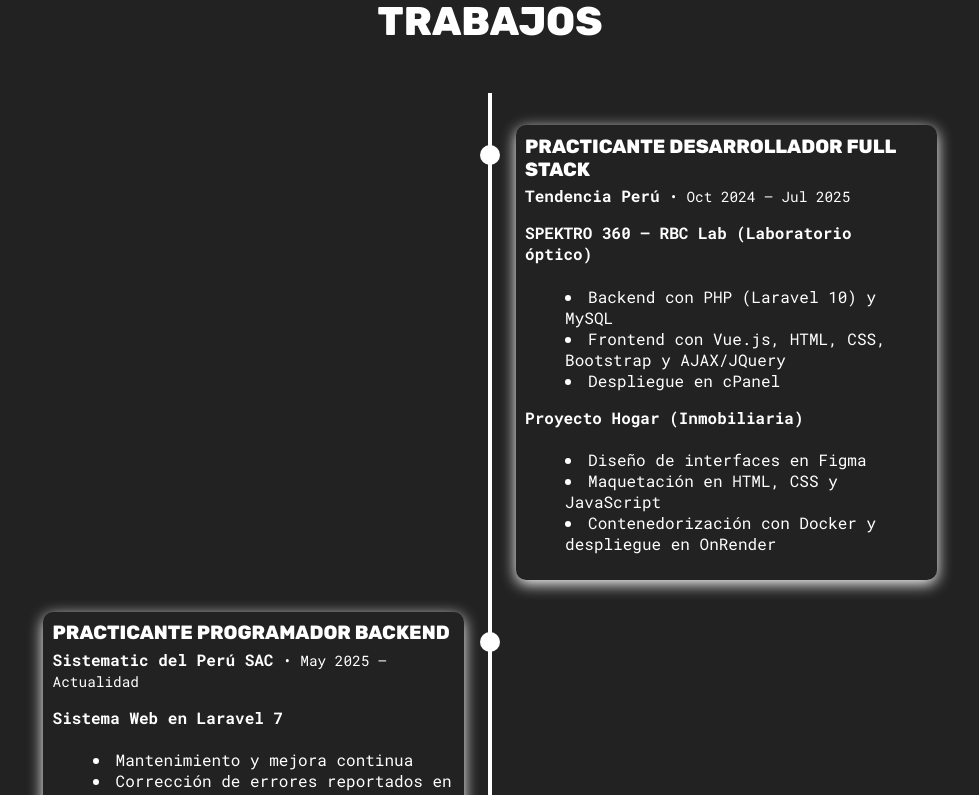
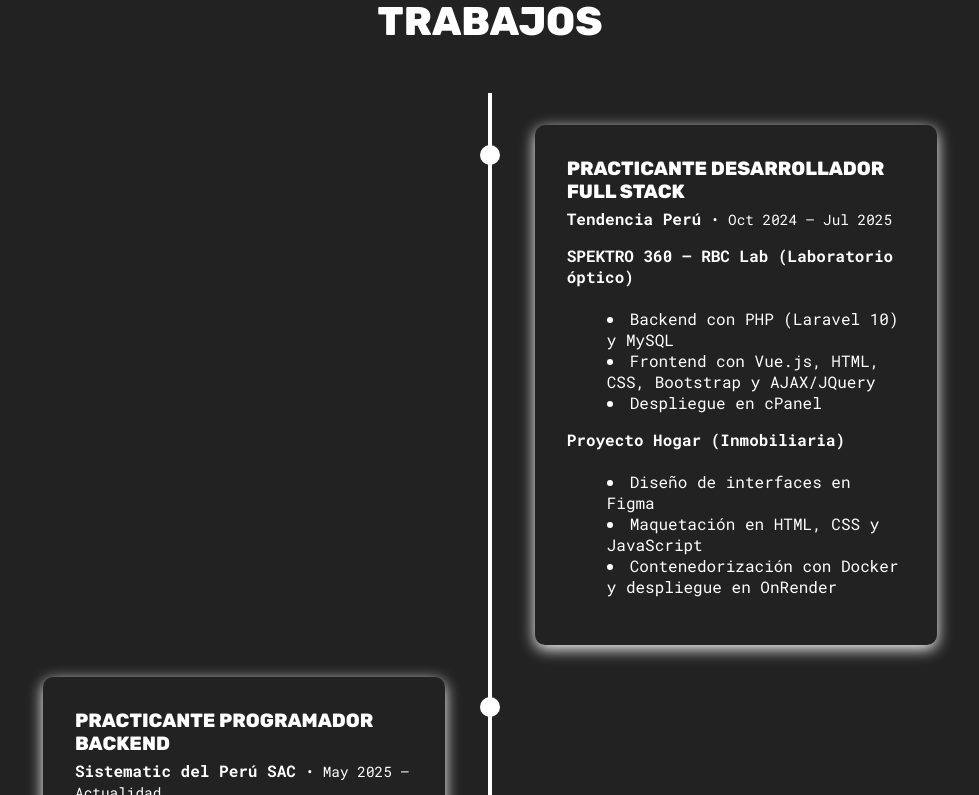
Before and after one commit to LuisVera22/Portfolio, a React (Vite) app: page / in a window 1280 px wide. Shown: the part 1705-2500 px from the top of the page, without its empty margins (150-1129 px from the left). Built offline with nearby package versions, Linux system fonts and the light colour scheme.

Commit message:
Agregar padding en el contendor del card de experiencia profesional.

```diff
--- a/src/sections/Work-experience/Work-experienceStyle.module.css
+++ b/src/sections/Work-experience/Work-experienceStyle.module.css
@@ -59,7 +59,8 @@
 .timelineContent {
     background: transparent;
     border-radius: 10px;
-    padding: .6rem;
+    padding: 2rem;
+    box-sizing: border-box;
     box-shadow: 0 4px 15px var(--text-color);
     width: 45%;
     text-align: left;
```
